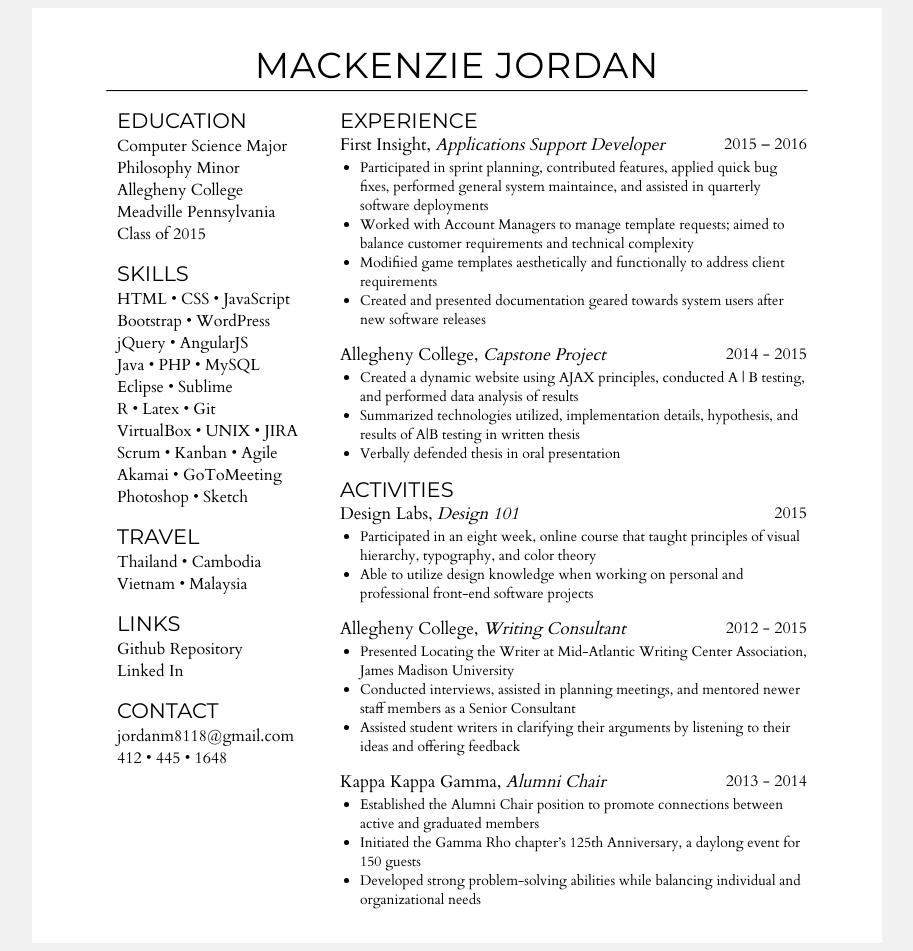
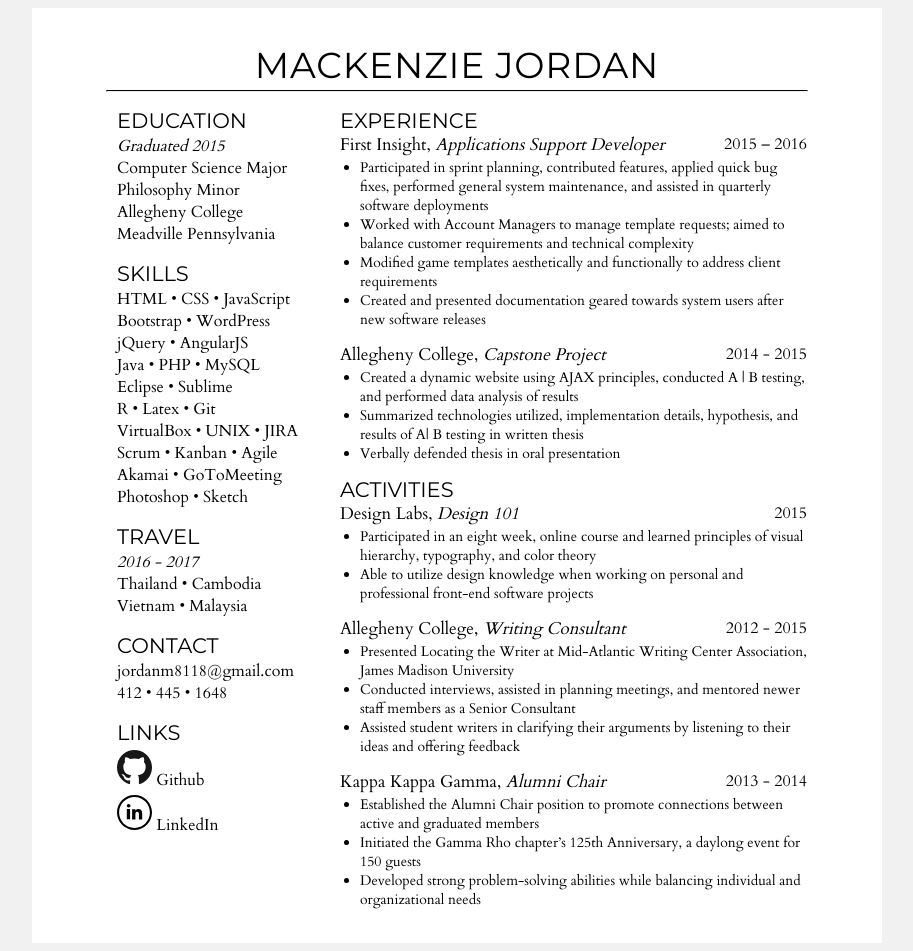
Before and after one commit to mac-kenz0/portfolio, a plain HTML site: page mackenzie.html in a window 1280 px wide. Shown: the whole page, without its empty margins (183-1096 px from the left). Drawn offline with Linux system fonts and the light colour scheme.

Commit message:
final version of static website

```diff
--- a/css/stylesheet.css
+++ b/css/stylesheet.css
@@ -73,3 +73,20 @@ hr.divider {
 em.company {
     font-style: normal;
 }
+
+.linkImages {
+    height: 35px;
+}
+
+.linkContent {
+    color: black;
+    text-decoration: none;
+    cursor: pointer;
+}
+.linkContent li {
+    margin-top: 4px;
+}
+
+.links .details {
+    margin-top: 5px;
+}
--- a/mackenzie.html
+++ b/mackenzie.html
@@ -18,11 +18,11 @@
 					<div class="heading ">EDUCATION</div>
 					<div class="details">
 						<ul>
+							<li><em>Graduated 2015</em></li>
 							<li>Computer Science Major</li>
 							<li>Philosophy Minor</li>
 							<li>Allegheny College</li>
 							<li>Meadville Pennsylvania</li>
-							<li>Class of 2015</li>
 						</ul>
 					</div>
 				</div>
@@ -47,18 +47,9 @@
 					<div class="heading">TRAVEL</div>
 					<div class="details">
 						<ul>
+							<li><em>2016 - 2017</em></li>
 							<li>Thailand • Cambodia</li>
 							<li>Vietnam • Malaysia</li>
-						</ul>
-					</div>
-				</div>
-
-				<div class = "section links">
-					<div class="heading">LINKS</div>
-					<div class="details">
-						<ul>
-							<li>Github Repository</li>
-							<li>Linked In</li>
 						</ul>
 					</div>
 				</div>
@@ -68,6 +59,25 @@
 						<ul>
 							<li>jordanm8118@gmail.com</li>
 							<li>412 • 445 • 1648</li>
+						</ul>
+					</div>
+				</div>
+				<div class = "section links">
+					<div class="heading">LINKS</div>
+					<div class="details">
+						<ul>
+							<a class ="linkContent" href="https://github.com/mac-kenz0" target="_blank">
+								<li>
+									<img class = "linkImages" src="img/github.svg">
+									<span class = "linkText" >Github</span>
+								</li>
+							</a>
+							<a class ="linkContent" href="https://www.linkedin.com/in/mackenzie-jordan-2a740abb/" target="_blank">
+								<li>
+									<img class = "linkImages" src="img/linkedin.svg">
+									<span class="linkContent">LinkedIn</span>
+								</li>
+							</a>
 						</ul>
 					</div>
 				</div>
@@ -83,10 +93,14 @@
 						</div>
 						<div class="details">
 							<ul>
-								<li>Participated in sprint planning, contributed features, applied quick bug fixes, performed general system maintaince, and assisted in quarterly software deployments</li>
-								<li>Worked with Account Managers to manage template requests; aimed to balance customer requirements and technical complexity</li>
-								<li>Modifiied game templates aesthetically and functionally to address client requirements</li>
-								<li>Created and presented documentation geared towards system users after new software releases</li>
+								<li>Participated in sprint planning, contributed features, applied quick bug fixes, performed general system maintenance, and assisted in quarterly software deployments
+</li>
+								<li>Worked with Account Managers to manage template requests; aimed to balance customer requirements and technical complexity
+</li>
+								<li>Modified game templates aesthetically and functionally to address client requirements
+</li>
+								<li>Created and presented documentation geared towards system users after new software releases
+</li>
 							</ul>
 						</div>
 					</div>
@@ -98,8 +112,10 @@
 
 						<div class="details">
 							<ul>
-								<li>Created a dynamic website using AJAX principles, conducted A | B testing, and performed data analysis of results</li>
-								<li>Summarized technologies utilized, implementation details, hypothesis, and results of A|B testing in written thesis</li>
+								<li>Created a dynamic website using AJAX principles, conducted A | B testing, and performed data analysis of results
+</li>
+								<li>Summarized technologies utilized, implementation details, hypothesis, and results of A| B testing in written thesis
+</li>
 								<li>Verbally defended thesis in oral presentation</li>
 							</ul>
 						</div>
@@ -115,7 +131,8 @@
 
 						<div class="details">
 							<ul>
-								<li>Participated in an eight week, online course that taught principles of visual hierarchy, typography, and color theory</li>
+								<li>Participated in an eight week, online course and learned principles of visual hierarchy, typography, and color theory
+</li>
 								<li>Able to utilize design knowledge when working on personal and professional front-end software projects</li>
 							</ul>
 						</div>
```
Also changed, not shown: img/github.svg (added), img/linkedIn.svg (added), 1 other file.
